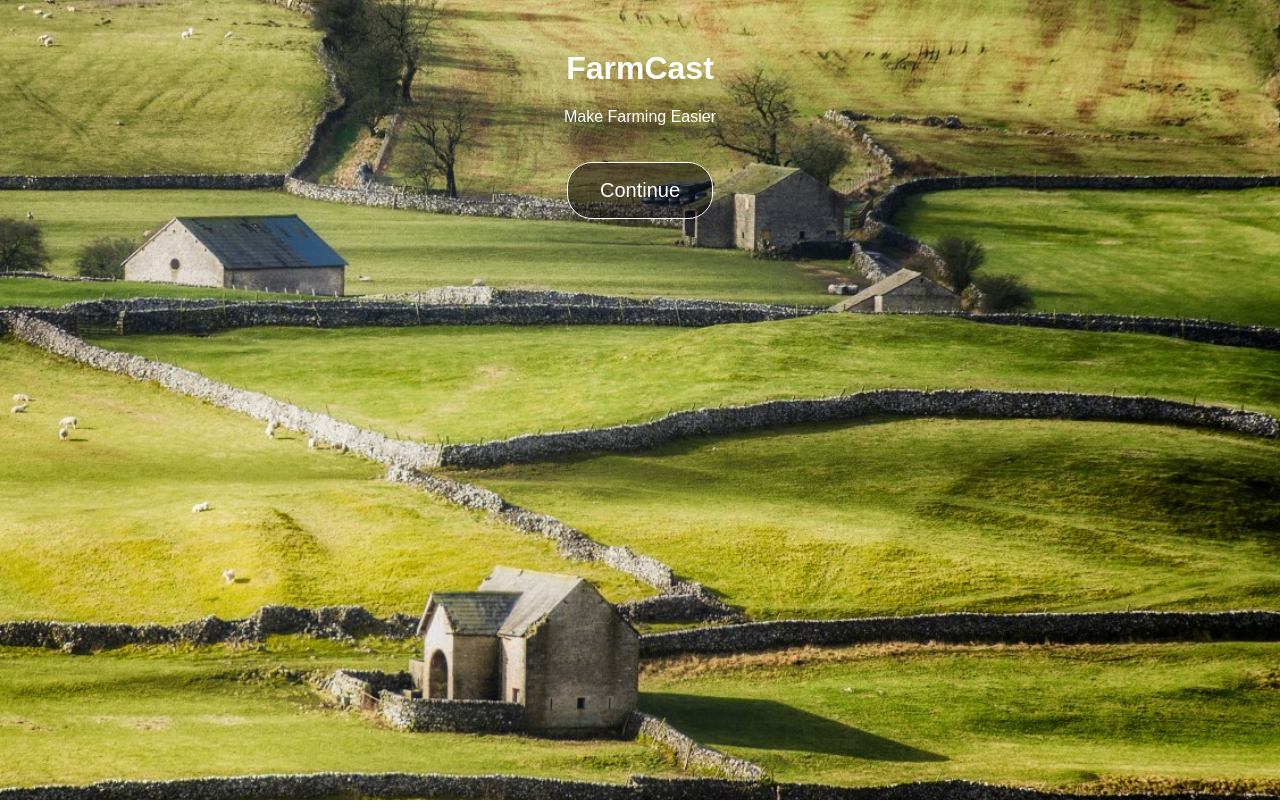
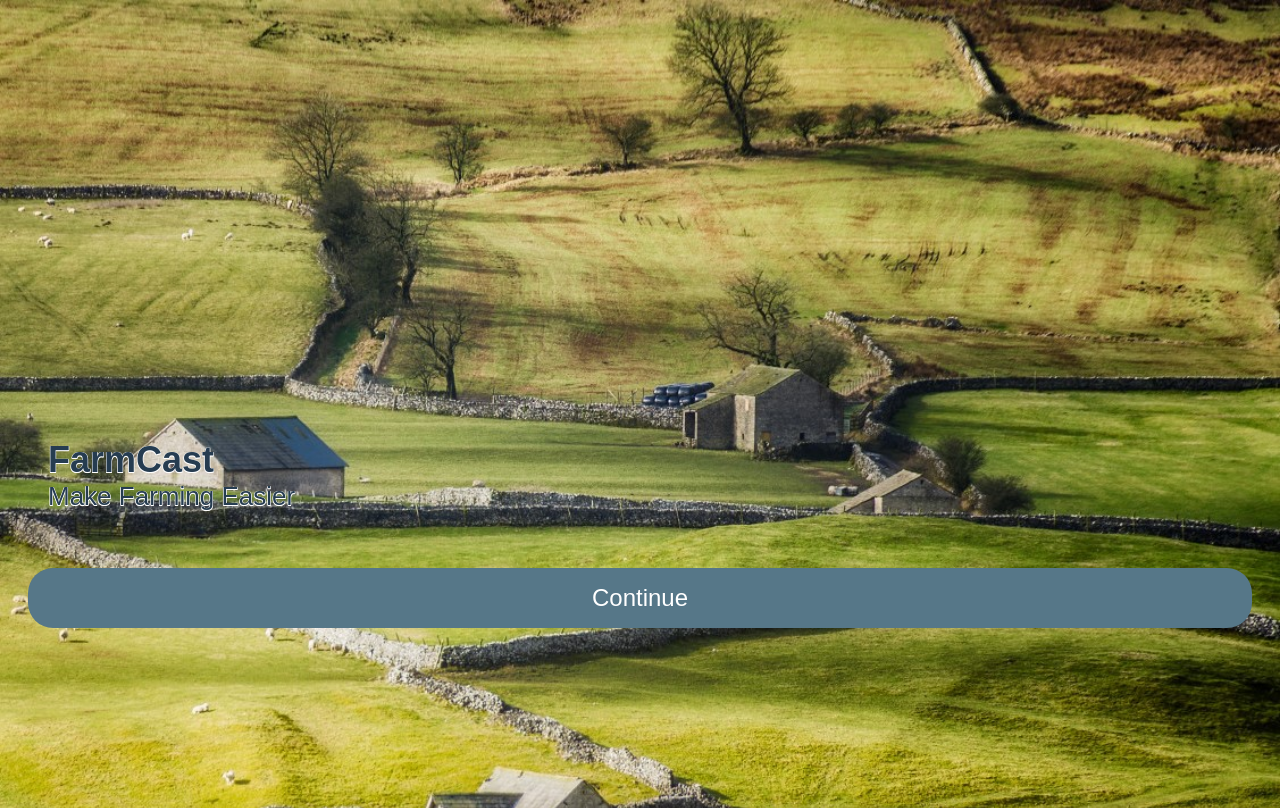
Before and after one commit to DatNg-dn20aap/FarmCast-A-Weather-System-App-with-Integrated-LLM, a website: page index.html in a window 1280 px wide. Drawn offline with Linux system fonts and the light colour scheme.

Commit message:
Changes Ongoing to Menu Page and Index Landing Page.

```diff
--- a/index.html
+++ b/index.html
@@ -4,14 +4,17 @@
     <meta charset="UTF-8">
     <meta name="viewport" content="width=device-width, initial-scale=1.0">
     <title>FarmCast - Weather and Agriculture Assistance</title>
-    <link rel="stylesheet" href="styles.css">
+    <link rel="stylesheet" href="stylesFrontPage.css">
     <link rel="manifest" href="/manifest.json">
 </head>
 <body>
     <div id="app">
-        <h1>FarmCast</h1>
-        <p>Make Farming Easier</p>
-        <button id="continue-button" class="button-continue" onclick="location.href='menu-page.html'">Continue</button>
+        <!-- Add a container around the text and button for better control over positioning -->
+        <div class="content-container">
+            <h1>FarmCast</h1>
+            <p>Make Farming Easier</p>
+            <button id="continue-button" class="button-continue" onclick="location.href='menu-page.html'">Continue</button>
+        </div>
     </div>
     <script src="script.js"></script>
 </body>
--- a/styles.css
+++ b/styles.css
@@ -1,7 +1,3 @@
-#app {
-    margin-top: 50px;
-}
-
 .button-group {
     display: flex;
     flex-direction: column; /* Stack buttons vertically */
@@ -190,35 +186,3 @@ button:hover {
         font-size: 18px;
     }
 }
-
-body {
-    font-family: Arial, sans-serif;
-    text-align: center;
-    background: url('./backgrounds/BackgroundStartingPage.jpeg') no-repeat center center fixed;
-    background-size: cover;
-    color: white;
-}
-
-/*.button-continue {
-    padding: 16px 32px;
-    font-size: 20px;
-    border: none;
-    border-radius: 25px;
-    background: url('./buttons/ContinueButton.png') no-repeat center;
-    background-size: contain;
-    color: white;
-    cursor: pointer;
-    outline: none;
-    text-align: center;
-}*/
-.button-continue {
-    padding: 16px 32px;
-    font-size: 20px;
-    border: 1px solid #ffffff; /* White border */
-    border-radius: 25px;
-    background-color: rgba(0, 0, 0, 0.5); /* Semi-transparent black background */
-    color: white; /* White text */
-    cursor: pointer;
-    outline: none;
-    text-align: center;
-}
--- /dev/null
+++ b/stylesFrontPage.css
@@ -0,0 +1,71 @@
+html, body {
+    max-height: 100vh;
+    overflow: hidden;
+}
+
+#app {
+    display: flex;
+    flex-direction: column;
+    justify-content: space-between; /* Spread out the content */
+    height: 100vh; /* Full height of the viewport */
+    padding: 20px; /* Add some padding */
+    color: #263C50; /* Text color */
+}
+
+.content-container {
+    flex-grow: 1; /* Allows this container to grow and push the footer to the bottom */
+    display: flex;
+    flex-direction: column;
+    justify-content: flex-end; /* Aligns content to the bottom */
+    padding-bottom: 200px; /* Space from the bottom */
+}
+
+
+.button-continue {
+    padding: 16px 32px;
+    font-style: bold;
+    font-size: 24px;
+    border: none; /* White border */
+    border-radius: 25px;
+    background-color: #567788; /* Semi-transparent black background */
+    color: white; /* White text */
+    cursor: pointer;
+    outline: none;
+    text-align: center;
+    box-shadow: none; /* Removes any box-shadow if present */
+    width: auto; /* Adjust width as required */
+    display: inline-block; /* Center button if container is text-aligned center */
+    margin-top: 30px;
+}
+
+body {
+    font-family: Arial, sans-serif;
+    text-align: center;
+    background: url('./backgrounds/BackgroundStartingPage.jpeg') no-repeat center center fixed;
+    background-size: cover;
+    color: white;
+}
+
+#app h1 {
+    text-shadow:
+        -0.5px -0.5px 0 white,
+         0.5px -0.5px 0 white,
+        -0.5px  0.5px 0 white,
+         0.5px  0.5px 0 white;
+    font-style: bold;
+    font-size: 36px;
+    margin-bottom: 0;
+    text-align: left; /* Aligns text to the left */
+    padding-left: 20px; /* Adds padding to the left; adjust the value as needed */
+}
+#app p {
+    text-shadow:
+        -0.5px -0.5px 0 white,
+         0.5px -0.5px 0 white,
+        -0.5px  0.5px 0 white,
+         0.5px  0.5px 0 white;
+    font-size: 26px;
+    margin-top: 0; /* Reduces space above the paragraph */
+    text-align: left; /* Aligns text to the left */
+    padding-left: 20px; /* Adds padding to the left; adjust the value as needed */
+}
```
Also changed, not shown: forecast-weather.html (renamed from current-weather.html, +0 -9 lines), menu-page.html (added, +18 -0 lines), stylesMenuPage.css (added, +32 -0 lines), history-weather.html (added).
